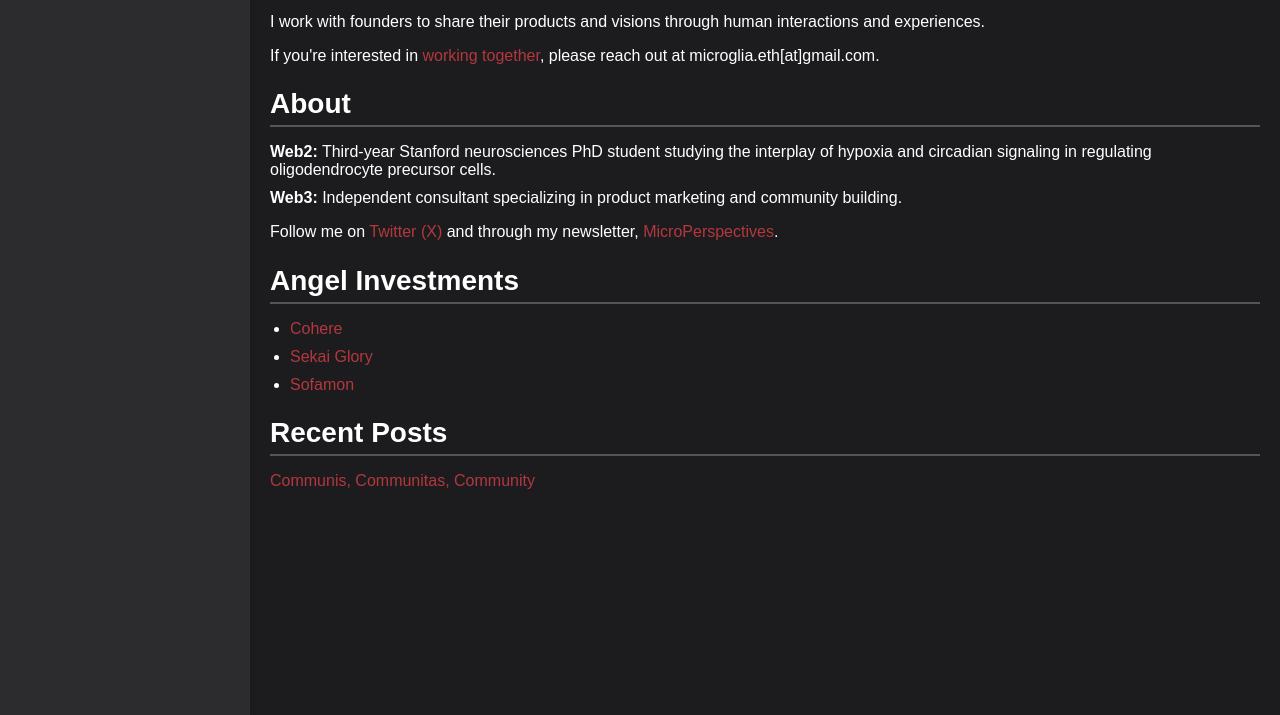
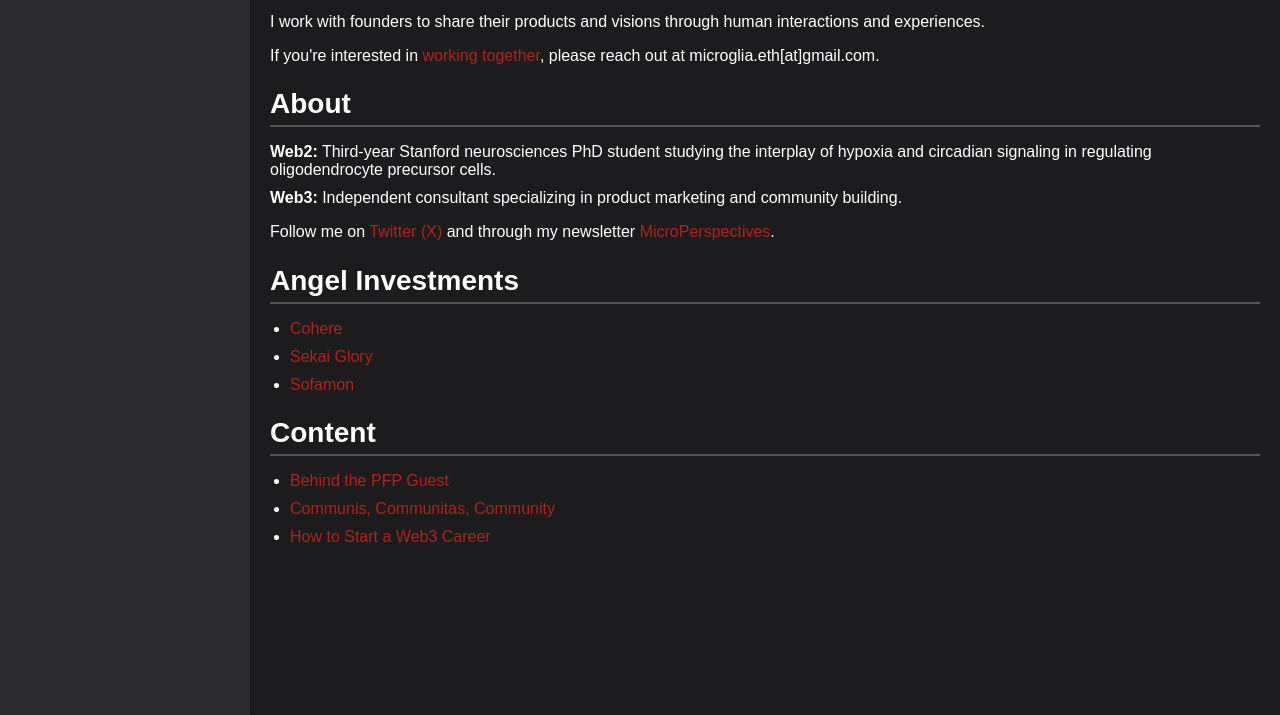
Before and after one commit to micro-glia/micro-glia.github.io, a plain HTML site: page index.html in a window 1280 px wide. Shown: the part 85-800 px from the top of the page. Drawn offline with Linux system fonts and the light colour scheme.

Commit message:
Update index.html
v2

```diff
--- a/index.html
+++ b/index.html
@@ -97,9 +97,10 @@
             margin-bottom: 10px;
         }
         a {
-            color: #f44336;
+            color: #B02418 !important; /* Updated hyperlink color with !important */
+            text-decoration: none;
         }
-        .angel-investments ul {
+        .angel-investments ul, .content ul {
             list-style-type: disc;
             padding-left: 20px;
         }
@@ -128,7 +129,7 @@
                     <li><strong>Web2:</strong> Third-year Stanford neurosciences PhD student studying the interplay of hypoxia and circadian signaling in regulating oligodendrocyte precursor cells.</li>
                     <li><strong>Web3:</strong> Independent consultant specializing in product marketing and community building.</li>
                 </ul>
-                <p>Follow me on <a href="https://twitter.com/microglia_8888" target="_blank">Twitter (X)</a> and through my newsletter, <a href="https://glia.beehiiv.com/" target="_blank">MicroPerspectives</a>.</p>
+                <p>Follow me on <a href="https://twitter.com/microglia_8888" target="_blank">Twitter (X)</a> and through my newsletter <a href="https://glia.beehiiv.com/" target="_blank">MicroPerspectives</a>.</p>
             </section>
             <section class="angel-investments">
                 <h2>Angel Investments</h2>
@@ -138,10 +139,12 @@
                     <li><a href="https://x.com/sofamon_xyz" target="_blank">Sofamon</a></li>
                 </ul>
             </section>
-            <section class="recent-posts">
-                <h2>Recent Posts</h2>
+            <section class="content">
+                <h2>Content</h2>
                 <ul>
+                    <li><a href="https://x.com/RealRenRen_/status/1694419283273720095" target="_blank">Behind the PFP Guest</a></li>
                     <li><a href="https://glia.beehiiv.com/p/communis-communitas-community-7e95" target="_blank">Communis, Communitas, Community</a></li>
+                    <li><a href="https://x.com/microglia_8888/status/1517304450532052992" target="_blank">How to Start a Web3 Career</a></li>
                 </ul>
             </section>
         </main>
```
